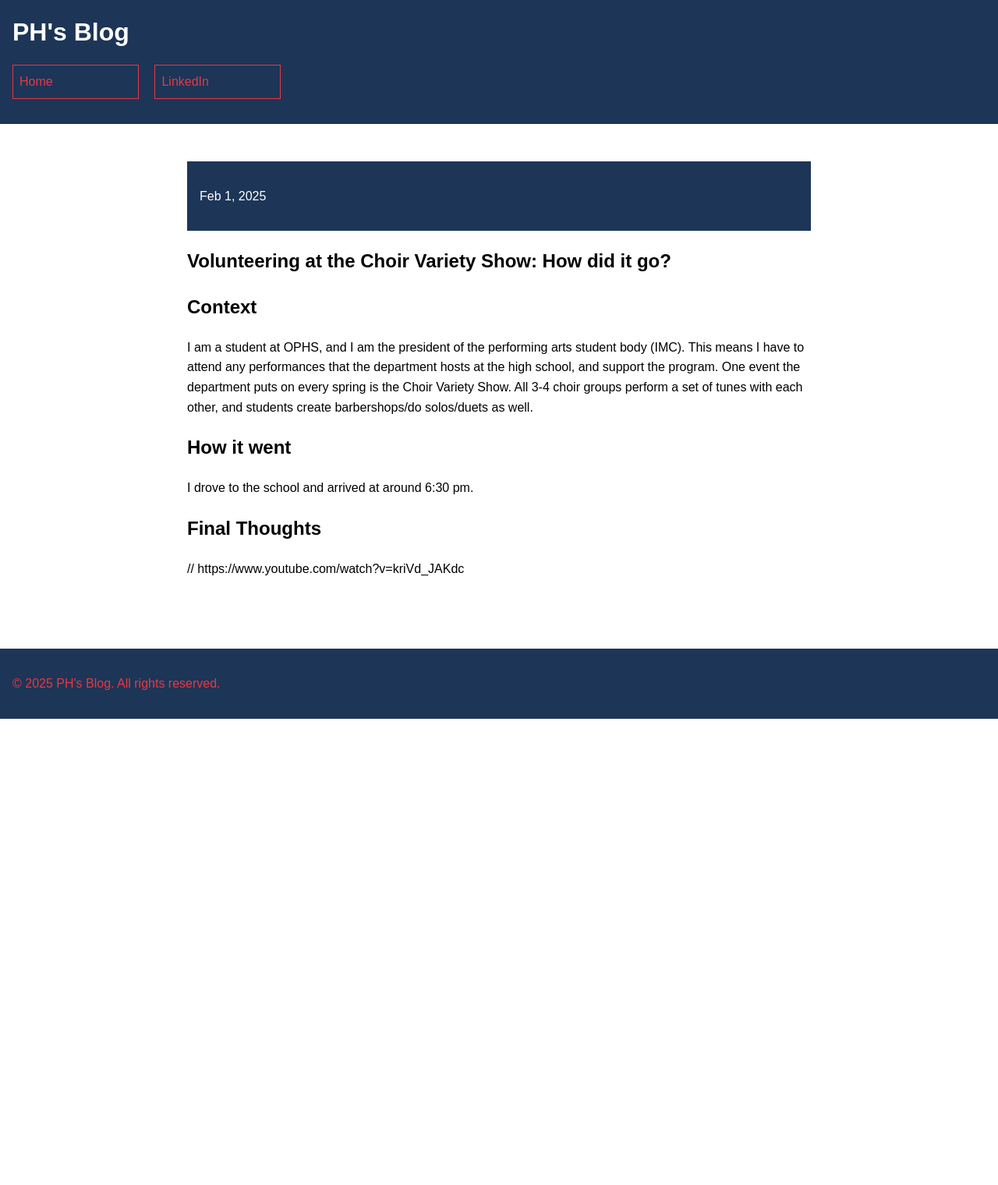
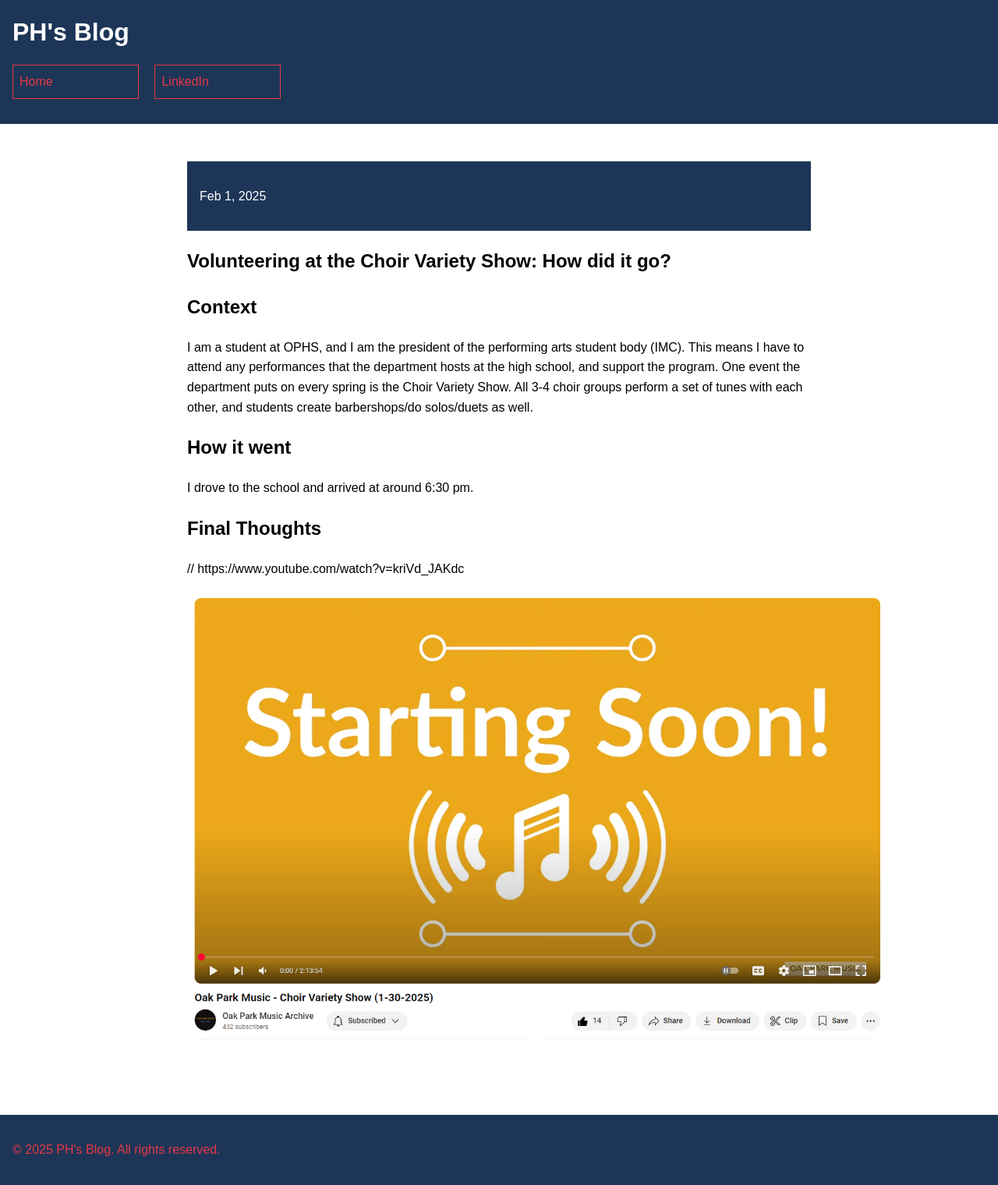
Before and after one commit to CaptainSapphire/PH-s-Blog, a Jekyll site: the page built from _posts/2025-2-1-Choir-Variety-Show.md, in a window 1280 px wide. Shown: the whole page at 78% size. Built offline with Jekyll 4.4.1, drawn with Linux system fonts in a browser that asks for light colours; our own code applies the rules of GitHub Pages for plain Markdown files; before the commit the page ends 922 px from its top, so only the background shows below that.

Commit message:
Update 2025-2-1-Choir-Variety-Show.md

```diff
--- a/_posts/2025-2-1-Choir-Variety-Show.md
+++ b/_posts/2025-2-1-Choir-Variety-Show.md
@@ -11,3 +11,6 @@ I drove to the school and arrived at around 6:30 pm.
 
 
 // https://www.youtube.com/watch?v=kriVd_JAKdc
+
+
+<a href="https://www.youtube.com/watch?v=kriVd_JAKdc"><img src="https://github.com/CaptainSapphire/PH-s-Blog/blob/main/assets/February%202025/varietyshow.png?raw=true" alt="Livestream link" width="900"/></a>
```
